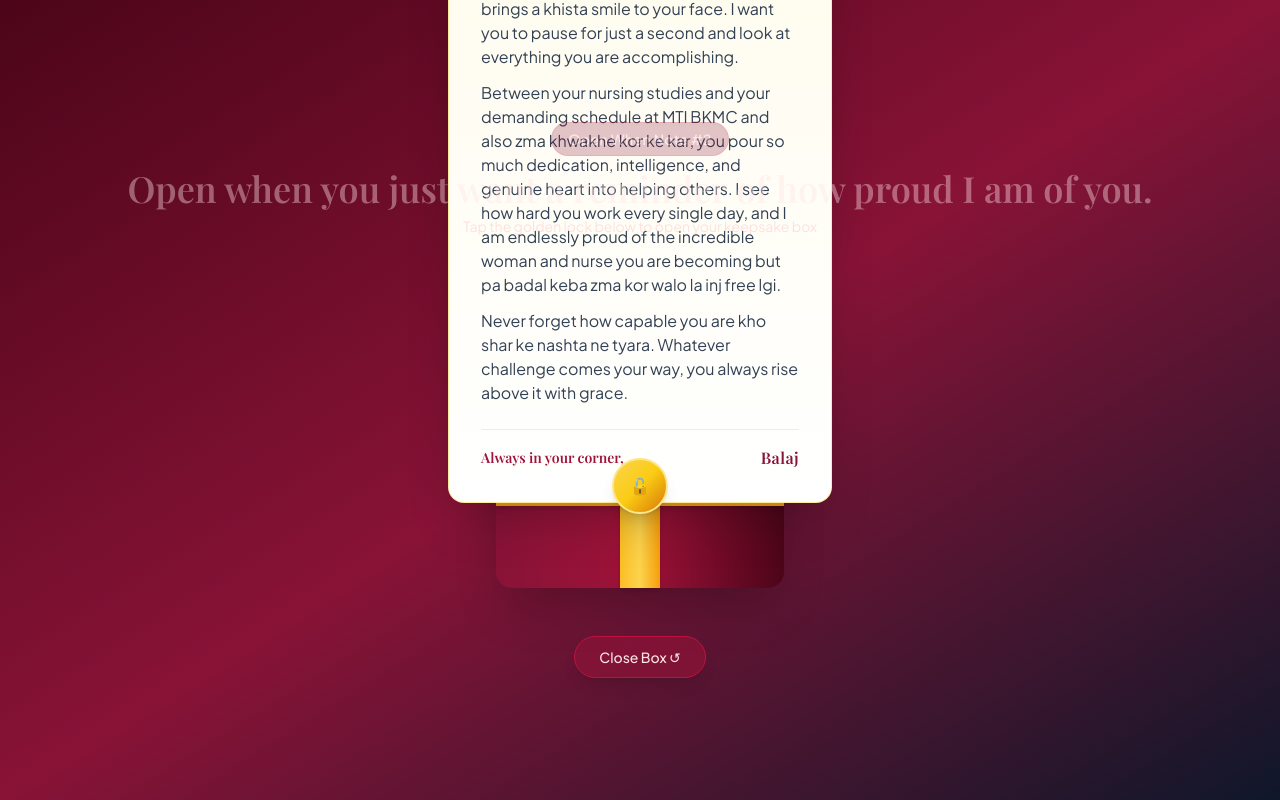
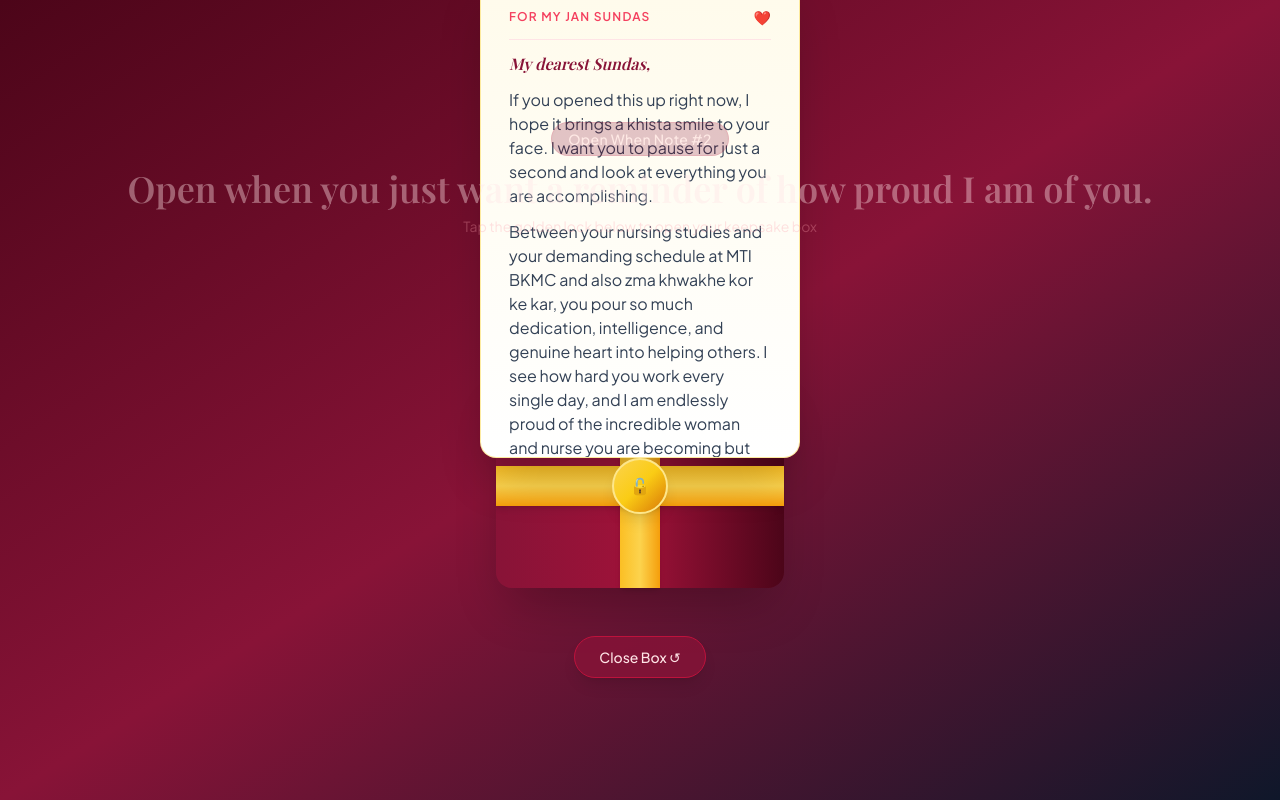
Before and after one commit to uzairdawood-code/open-when-note-2-or-sundas-reminder-note, a plain HTML site: page index.html in a window 1280 px wide. Both pictures are taken after a click on the element 640 px from the left and 473 px from the top of the page. Drawn offline with nearby package versions, Linux system fonts and the light colour scheme; a web font is replaced by a local one.

Commit message:
Update index.html

```diff
--- a/index.html
+++ b/index.html
@@ -31,16 +31,18 @@
             transform: rotateX(-110deg);
         }
 
-        /* Letter Slide-Out Animation */
+        /* Letter Slide-Out Animation with Scroll & Proper Spacing */
         .letter {
             transition: all 0.8s cubic-bezier(0.4, 0, 0.2, 1);
             transform: translateY(20px) scale(0.95);
             opacity: 0;
             pointer-events: none;
+            max-height: 60vh;
+            overflow-y: auto;
         }
 
         .box-open .letter {
-            transform: translateY(-85px) scale(1);
+            transform: translateY(-130px) scale(1);
             opacity: 1;
             pointer-events: auto;
         }
@@ -73,8 +75,8 @@
     <div class="box-container relative w-72 sm:w-80 h-80 flex flex-col items-center justify-end cursor-pointer" onclick="openBox()" id="boxScene">
 
         <!-- Sliding Letter (Hidden inside box initially) -->
-        <div id="letterCard" class="letter absolute z-20 w-80 sm:w-96 bg-gradient-to-b from-amber-50 to-white text-slate-800 p-6 sm:p-8 rounded-2xl shadow-2xl border border-amber-200/80">
-            <div class="flex justify-between items-center border-b border-rose-100 pb-3 mb-4">
+        <div id="letterCard" class="letter absolute z-20 w-84 sm:w-98 bg-gradient-to-b from-amber-50 to-white text-slate-800 p-6 sm:p-7 rounded-2xl shadow-2xl border border-amber-200/80">
+            <div class="flex justify-between items-center border-b border-rose-100 pb-3 mb-3">
                 <span class="text-xs uppercase tracking-widest text-rose-500 font-semibold">For My Jan Sundas</span>
                 <span class="text-rose-400 text-sm">❤️</span>
             </div>
@@ -86,9 +88,9 @@
                 <p>Never forget how capable you are kho shar ke nashta ne tyara. Whatever challenge comes your way, you always rise above it with grace.</p>
             </div>
 
-            <div class="mt-6 pt-4 border-t border-rose-100 flex justify-between items-center">
+            <div class="mt-5 pt-3 border-t border-rose-100 flex justify-between items-center">
                 <span class="serif-font text-rose-800 font-semibold text-sm">Always in your corner,</span>
-                <span class="serif-font text-rose-900 font-bold text-base tracking-wide">Balaj</span>
+                <span class="serif-font text-rose-900 font-bold text-base tracking-wide">Uzair</span>
             </div>
         </div>
 
```
